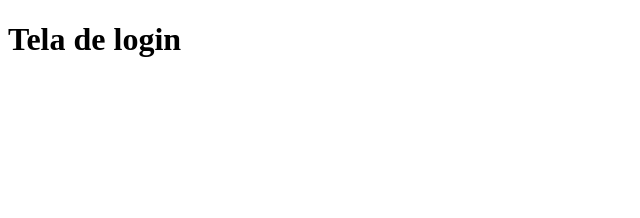
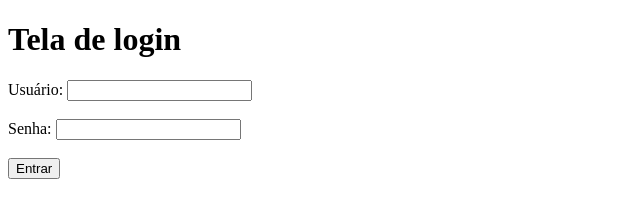
Before and after one commit to EduardoFrauzino/login-html-css-ci-cd, a plain HTML site: page index.html in a window 1280 px wide. Shown: the whole page, without its empty margins (0-640 px from the left). Drawn offline with Linux system fonts and the light colour scheme.

Commit message:
Update index.html
criando o form

```diff
--- a/index.html
+++ b/index.html
@@ -7,5 +7,16 @@
 </head>
 <body>
     <h1>Tela de login</h1>
+
+    <form>
+        <label for="username">Usuário:</label>
+        <input type="text" id="username" name="username"><br><br>
+
+        <label for="password">Senha:</label>
+        <input type="password" id="password" name="password"><br><br>
+
+        <button type="submit">Entrar</button>
+    </form>
+
 </body>
 </html>
```
